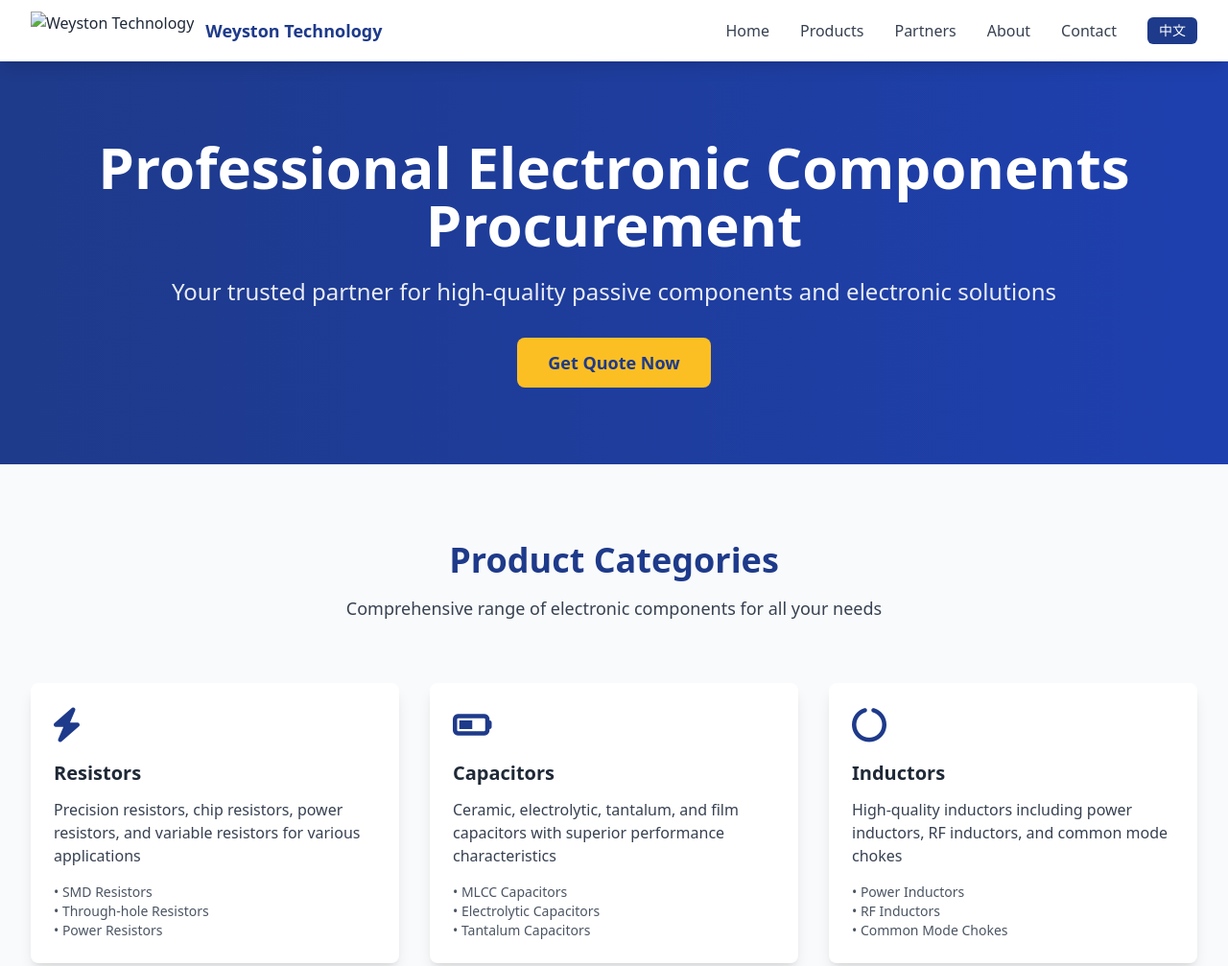
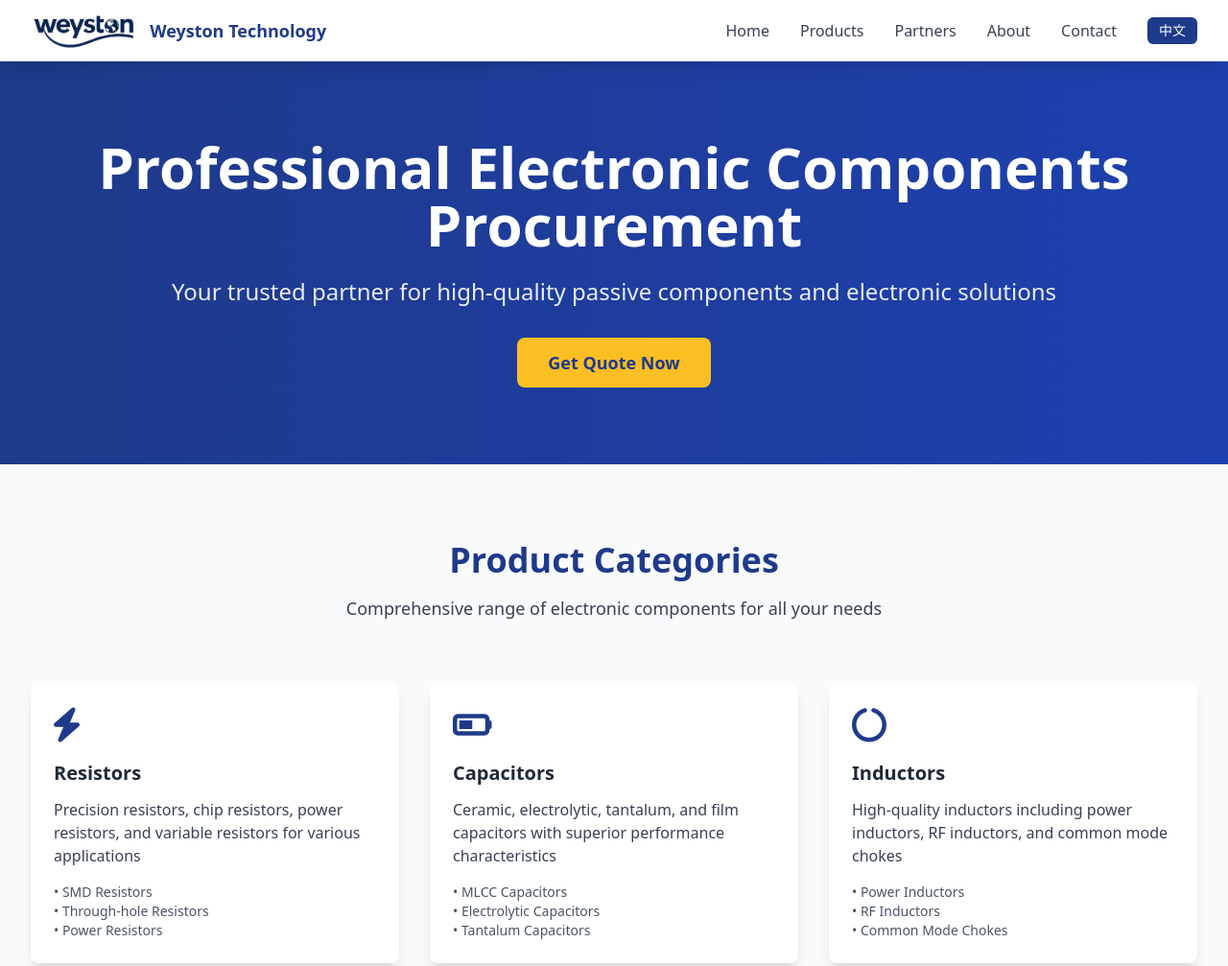
Before and after one commit to weisitong/weisitong.github.io, a website: page index.html in a window 1280 px wide. Shown: the top 1007 px of the page at 96% size. Drawn offline with nearby package versions, Linux system fonts and the light colour scheme.

Commit message:
Update index.html

```diff
--- a/index.html
+++ b/index.html
@@ -27,7 +27,7 @@
             <div class="flex justify-between items-center h-16">
                 <!-- Logo -->
                 <div class="flex items-center">
-                    <img src="./public/logo3.jpeg" alt="Weyston Technology" class="h-10 w-auto">
+                    <img src="./public/logo.jpeg" alt="Weyston Technology" class="h-10 w-auto">
                     <div class="ml-3">
                         <div class="text-primary font-bold text-lg" data-en="Weyston Technology" data-zh="纬思通科技">Weyston Technology</div>
                     </div>
@@ -350,7 +350,7 @@
         <div class="max-w-7xl mx-auto px-4 sm:px-6 lg:px-8">
             <div class="flex flex-col md:flex-row justify-between items-center">
                 <div class="flex items-center mb-4 md:mb-0">
-                    <img src="./public/logo3.jpeg" alt="Weyston Technology" class="h-8 w-auto mr-3">
+                    <img src="./public/logo.jpeg" alt="Weyston Technology" class="h-8 w-auto mr-3">
                     <div>
                         <div class="font-bold" data-en="Weyston Technology" data-zh="纬思通科技">Weyston Technology</div>
                         <div class="text-sm opacity-75" data-en="Professional Electronic Components" data-zh="专业电子元器件">Professional Electronic Components</div>
```
